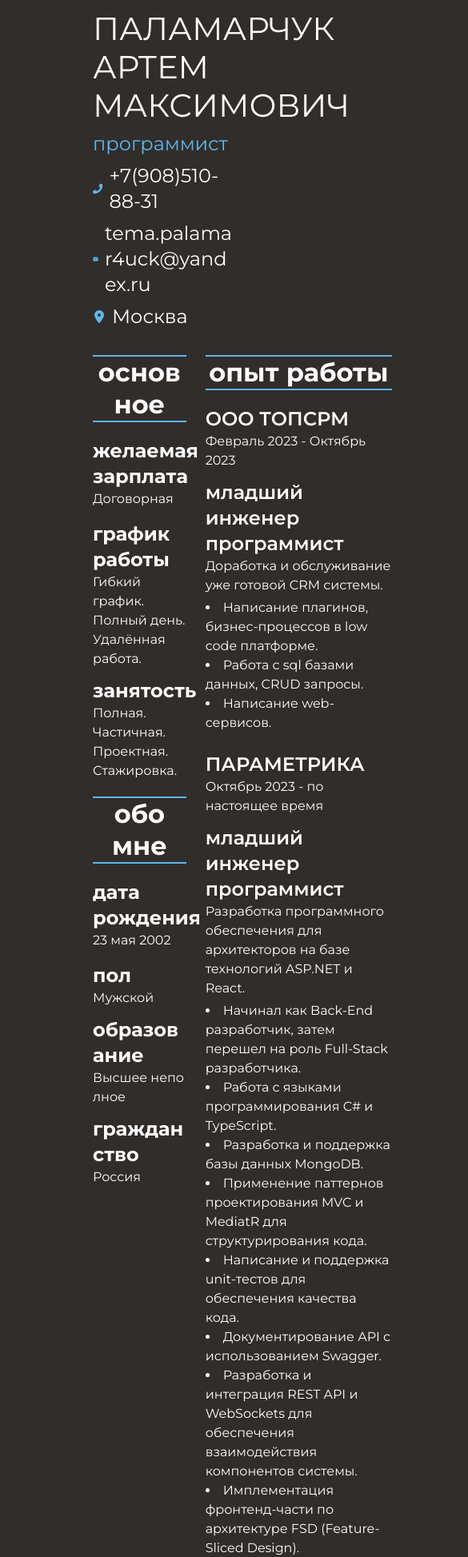
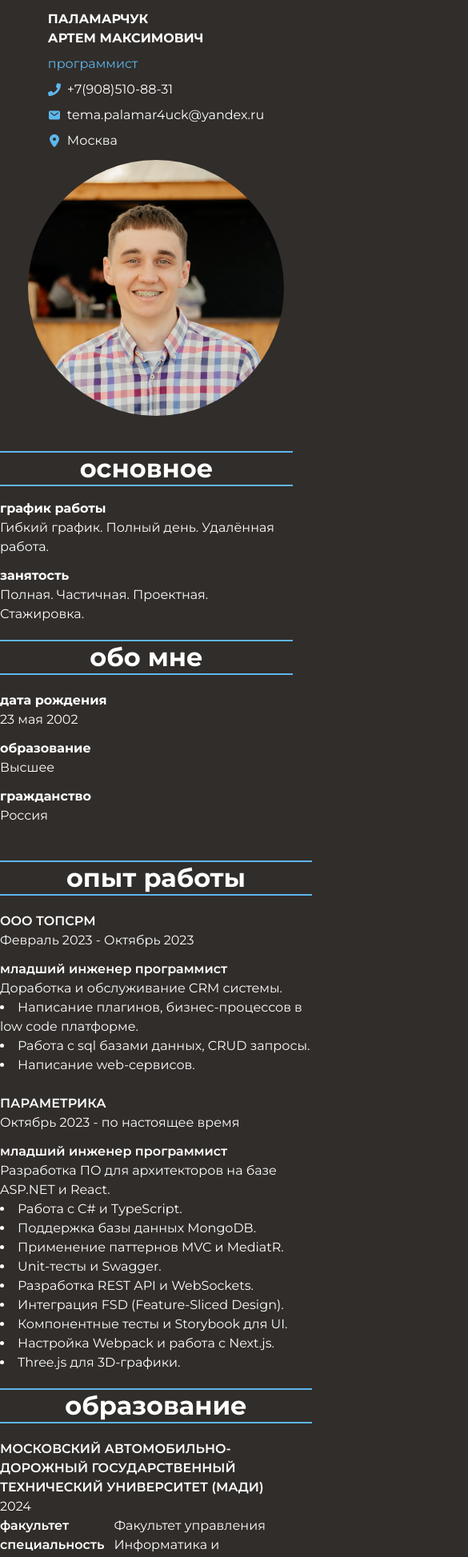
Before and after one commit to Silencer66/resume, a Next.js app: page / in a window 390 px wide. Shown: the part 20-1967 px from the top of the page at 80% size, 585 px wide, since content can reach past the window. Built offline with nearby package versions, Linux system fonts and the light colour scheme.

Commit message:
сделал адаптивный интерфейс

```diff
--- a/src/pages/ResumePage.tsx
+++ b/src/pages/ResumePage.tsx
@@ -7,62 +7,60 @@ import photo from "../../public/profile-photo.jpg";
 
 export function ResumePage() {
     return (
-        <div className="m-5">
-            <div className="w-full flex justify-between">
-                <div className="m-3 ml-24 w-1/2 text-left">
-                    <div className="flex mt">
-                        <p className="text-xxl">ПАЛАМАРЧУК</p>
+        <div className="m-5 max-w-5xl mx-auto">
+            <div className="flex flex-col sm:flex-row justify-between items-center">
+                <div className="m-3 text-left">
+                    <div className="mt">
+                        <p className="text-2xl sm:text-xxl font-bold">
+                            ПАЛАМАРЧУК
+                        </p>
                     </div>
-
-                    <div className="flex">
-                        <p className="text-xxl">АРТЕМ МАКСИМОВИЧ</p>
+                    <div>
+                        <p className="text-2xl sm:text-xxl font-bold">
+                            АРТЕМ МАКСИМОВИЧ
+                        </p>
                     </div>
-
-                    <div className="flex mt-2 break-all">
-                        <p className="text-m text-red-aqua">программист</p>
+                    <div className="mt-2">
+                        <p className="text-md sm:text-lg text-red-aqua">
+                            программист
+                        </p>
                     </div>
-
-                    <div className="flex mt-2 items-center">
+                    <div className="mt-2 flex items-center">
                         <FaPhone className="mr-2 text-red-aqua" />
-                        <p className="text-m">+7(908)510-88-31</p>
+                        <p className="text-md sm:text-lg">+7(908)510-88-31</p>
                     </div>
-
-                    <div className="flex mt-2 break-all items-center">
+                    <div className="mt-2 flex items-center">
                         <IoMail className="mr-2 text-red-aqua" />
-                        <p className="text-m">tema.palamar4uck@yandex.ru</p>
+                        <p className="text-md sm:text-lg">
+                            tema.palamar4uck@yandex.ru
+                        </p>
                     </div>
-
-                    <div className="flex mt-2 break-all items-center">
+                    <div className="mt-2 flex items-center">
                         <FaLocationDot className="mr-2 text-red-aqua" />
-                        <p className="text-m">Москва</p>
+                        <p className="text-md sm:text-lg">Москва</p>
                     </div>
                 </div>
-                <ProfileImage image={photo} className="mr-24" />
+                <ProfileImage
+                    image={photo}
+                    className="max-w-xs w-full sm:w-auto sm:ml-5"
+                />
             </div>
-            <div className="w-full flex ">
-                <div className="w-1/3 ml-24 mr-3">
+
+            <div className="grid grid-cols-1 sm:grid-cols-3 gap-6 mt-6">
+                <div className="col-span-1">
                     {/* секция "основное" */}
                     <section className="mt-5">
                         <div className="text-center border-red-aqua border-t-2 border-b-2">
-                            <p className="text-xl font-bold break-all">
-                                основное
-                            </p>
-                        </div>
-
-                        <div className="mt-5">
-                            <p className="font-bold text-m ">
-                                желаемая зарплата
-                            </p>
-                            <p className="text-xs">Договорная</p>
+                            <p className="text-xl font-bold">основное</p>
                         </div>
                         <div className="mt-4">
-                            <p className="font-bold text-m ">график работы</p>
+                            <p className="font-bold">график работы</p>
                             <p className="text-xs">
                                 Гибкий график. Полный день. Удалённая работа.
                             </p>
                         </div>
                         <div className="mt-3">
-                            <p className="font-bold text-m ">занятость</p>
+                            <p className="font-bold">занятость</p>
                             <p className="text-xs">
                                 Полная. Частичная. Проектная. Стажировка.
                             </p>
@@ -75,132 +73,87 @@ export function ResumePage() {
                             <p className="text-xl font-bold">обо мне</p>
                         </div>
                         <div className="mt-5">
-                            <p className="font-bold text-m ">дата рождения</p>
+                            <p className="font-bold">дата рождения</p>
                             <p className="text-xs">23 мая 2002</p>
                         </div>
-                        <div className="mt-4">
-                            <p className="font-bold text-m ">пол</p>
-                            <p className="text-xs">Мужской</p>
+                        <div className="mt-3">
+                            <p className="font-bold">образование</p>
+                            <p className="text-xs">Высшее</p>
                         </div>
-                        <div className="mt-3 break-all">
-                            <p className="font-bold text-m ">образование</p>
-                            <p className="text-xs">Высшее неполное</p>
-                        </div>
-                        <div className="mt-3 break-all">
-                            <p className="font-bold text-m ">гражданство</p>
+                        <div className="mt-3">
+                            <p className="font-bold">гражданство</p>
                             <p className="text-xs">Россия</p>
                         </div>
                     </section>
                 </div>
 
-                <div className="w-2/3 ml-3 mr-24">
+                <div className="col-span-2">
                     {/* секция "опыт работы" */}
                     <section className="mt-5">
                         <div className="text-center border-red-aqua border-t-2 border-b-2">
                             <p className="text-xl font-bold">опыт работы</p>
                         </div>
-                        {/* секция про ТОПСРМ */}
+
                         <section className="mt-5">
                             <div>
-                                <p className="font-semibold text-m">
-                                    ООО ТОПСРМ
-                                </p>
+                                <p className="font-semibold">ООО ТОПСРМ</p>
                                 <p className="text-xs">
                                     Февраль 2023 - Октябрь 2023
                                 </p>
                             </div>
                             <div className="mt-3">
-                                <p className="font-semibold text-m ">
+                                <p className="font-semibold">
                                     младший инженер программист
                                 </p>
                                 <p className="text-xs">
-                                    Доработка и обслуживание уже готовой CRM
-                                    системы.
+                                    Доработка и обслуживание CRM системы.
                                 </p>
-                                <li className="mt-1">
-                                    Написание плагинов, бизнес-процессов в low
-                                    code платформе.
-                                </li>
-                                <li>
-                                    Работа с sql базами данных, CRUD запросы.
-                                </li>
-                                <li>Написание web-сервисов.</li>
+                                <ul className="list-disc list-inside">
+                                    <li>
+                                        Написание плагинов, бизнес-процессов в
+                                        low code платформе.
+                                    </li>
+                                    <li>
+                                        Работа с sql базами данных, CRUD
+                                        запросы.
+                                    </li>
+                                    <li>Написание web-сервисов.</li>
+                                </ul>
                             </div>
                         </section>
 
-                        {/* секция про ПАРАМЕТРИКУ*/}
                         <section className="mt-6">
                             <div>
-                                <p className="font-semibold text-m">
-                                    ПАРАМЕТРИКА
-                                </p>
+                                <p className="font-semibold">ПАРАМЕТРИКА</p>
                                 <p className="text-xs">
                                     Октябрь 2023 - по настоящее время
                                 </p>
                             </div>
                             <div className="mt-3">
-                                <p className="font-semibold text-m ">
+                                <p className="font-semibold">
                                     младший инженер программист
                                 </p>
                                 <p className="text-xs">
-                                    Разработка программного обеспечения для
-                                    архитекторов на базе технологий ASP.NET и
-                                    React.
+                                    Разработка ПО для архитекторов на базе
+                                    ASP.NET и React.
                                 </p>
-                                <li className="mt-1">
-                                    Начинал как Back-End разработчик, затем
-                                    перешел на роль Full-Stack разработчика.
-                                </li>
-                                <li>
-                                    Работа с языками программирования C# и
-                                    TypeScript.
-                                </li>
-                                <li>
-                                    Разработка и поддержка базы данных MongoDB.
-                                </li>
-                                <li>
-                                    Применение паттернов проектирования MVC и
-                                    MediatR для структурирования кода.
-                                </li>
-                                <li>
-                                    Написание и поддержка unit-тестов для
-                                    обеспечения качества кода.
-                                </li>
-                                <li>
-                                    Документирование API с использованием
-                                    Swagger.
-                                </li>
-                                <li>
-                                    Разработка и интеграция REST API и
-                                    WebSockets для обеспечения взаимодействия
-                                    компонентов системы.
-                                </li>
-                                <li>
-                                    Имплементация фронтенд-части по архитектуре
-                                    FSD (Feature-Sliced Design).
-                                </li>
-                                <li>
-                                    Написание компонентных тестов и
-                                    использование Storybook для документирования
-                                    и тестирования UI-компонентов.
-                                </li>
-                                <li>
-                                    Разработка пользовательских компонентов и
-                                    стилей без использования готовых библиотек
-                                    стилей.
-                                </li>
-                                <li>
-                                    Настройка и конфигурация Webpack для
-                                    оптимизации и сборки проекта.
-                                </li>
-                                <li>
-                                    Работа с Next.js для серверного рендеринга и
-                                    создания статических сайтов.
-                                </li>
-                                <li>
-                                    Понимание и использование библиотеки
-                                    Three.js для 3D-графики на веб-сайте.
-                                </li>
+                                <ul className="list-disc list-inside">
+                                    <li>Работа с C# и TypeScript.</li>
+                                    <li>Поддержка базы данных MongoDB.</li>
+                                    <li>Применение паттернов MVC и MediatR.</li>
+                                    <li>Unit-тесты и Swagger.</li>
+                                    <li>Разработка REST API и WebSockets.</li>
+                                    <li>
+                                        Интеграция FSD (Feature-Sliced Design).
+                                    </li>
+                                    <li>
+                                        Компонентные тесты и Storybook для UI.
+                                    </li>
+                                    <li>
+                                        Настройка Webpack и работа с Next.js.
+                                    </li>
+                                    <li>Three.js для 3D-графики.</li>
+                                </ul>
                             </div>
                         </section>
                     </section>
@@ -210,37 +163,33 @@ export function ResumePage() {
                         <div className="text-center border-red-aqua border-t-2 border-b-2">
                             <p className="text-xl font-bold">образование</p>
                         </div>
-
                         <section className="mt-5">
                             <div>
-                                <p className="font-semibold text-m">
+                                <p className="font-semibold">
                                     МОСКОВСКИЙ АВТОМОБИЛЬНО-ДОРОЖНЫЙ
                                     ГОСУДАРСТВЕННЫЙ ТЕХНИЧЕСКИЙ УНИВЕРСИТЕТ
                                     (МАДИ)
                                 </p>
                                 <p className="text-xs">2024</p>
                             </div>
-                            <div className="flex items-center ml-3">
-                                <div className="items-center ml-3">
-                                    <p className="text-m font-semibold">
-                                        факультет
-                                    </p>
-                                    <p className="text-m font-semibold">
+                            <div className="flex">
+                                <div>
+                                    <p className="font-semibold">факультет</p>
+                                    <p className="font-semibold">
                                         специальность
                                     </p>
-                                    <p className="text-m font-semibold">
+                                    <p className="font-semibold">
                                         форма обучения
                                     </p>
                                 </div>
-
-                                <div className=" items-center ml-3">
-                                    <p className="mt-2 text-xs ml-32">
+                                <div className="ml-3">
+                                    <p className="text-xs">
                                         Факультет управления
                                     </p>
-                                    <p className="mt-2 text-xs ml-32">
+                                    <p className="text-xs">
                                         Информатика и вычислительная техника
                                     </p>
-                                    <p className="mt-2 text-xs ml-32">Очная</p>
+                                    <p className="text-xs">Очная</p>
                                 </div>
                             </div>
                         </section>
@@ -248,35 +197,30 @@ export function ResumePage() {
 
                     {/* секция "дополнительная информация" */}
                     <section className="mt-5">
-                        <div className="mt-5 text-center border-red-aqua border-t-2 border-b-2">
+                        <div className="text-center border-red-aqua border-t-2 border-b-2">
                             <p className="text-xl font-bold">
                                 дополнительная информация
                             </p>
                         </div>
                         <div className="mt-5">
-                            <p className="font-semibold text-m">
+                            <p className="font-semibold">
                                 ВЛАДЕНИЕ ИНОСТРАННЫМИ ЯЗЫКАМИ
                             </p>
                             <p className="text-xs">Английский (разговорный)</p>
                         </div>
                         <div className="mt-5">
-                            <p className="font-semibold text-m">
-                                ЛИЧНЫЕ КАЧЕСТВА
-                            </p>
+                            <p className="font-semibold">ЛИЧНЫЕ КАЧЕСТВА</p>
                             <p className="text-xs">
                                 Самостоятельность. Ответственность. Стремление к
                                 обучению. Командный игрок.
                             </p>
                         </div>
                         <div className="mt-5">
-                            <p className="font-semibold text-m">О СЕБЕ</p>
+                            <p className="font-semibold">О СЕБЕ</p>
                             <p className="text-xs">
                                 Я активный и целеустремленный человек. В
                                 свободное время занимаюсь спортом: играю в
-                                футбол, хоккей, настольный теннис. С детства
-                                увлекаюсь различными спортивными активностями, в
-                                школьные годы занимался дзюдо и настольным
-                                теннисом.
+                                футбол, хоккей, настольный теннис.
                             </p>
                         </div>
                     </section>
--- a/src/shared/ui/ProfileImage.tsx
+++ b/src/shared/ui/ProfileImage.tsx
@@ -10,8 +10,10 @@ export const ProfileImage = (props: ProfileImageProps) => {
     const { image, className } = props;
 
     return (
-        <div className={cn("w-1/6", className)}>
-            <Image src={image!} alt="Icon" className="rounded-full" />
-        </div>
+        <Image
+            src={image!}
+            alt="Icon"
+            className={cn("rounded-full", className)}
+        />
     );
 };
```
